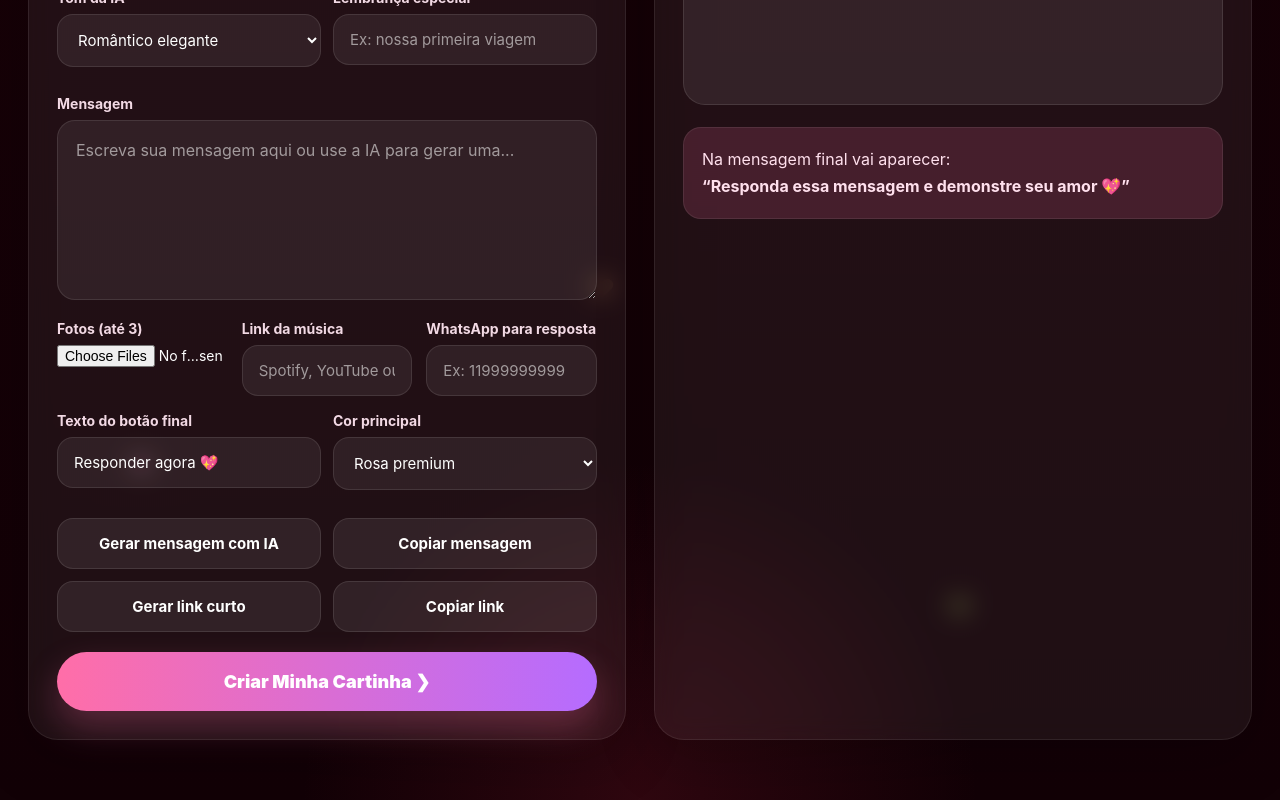
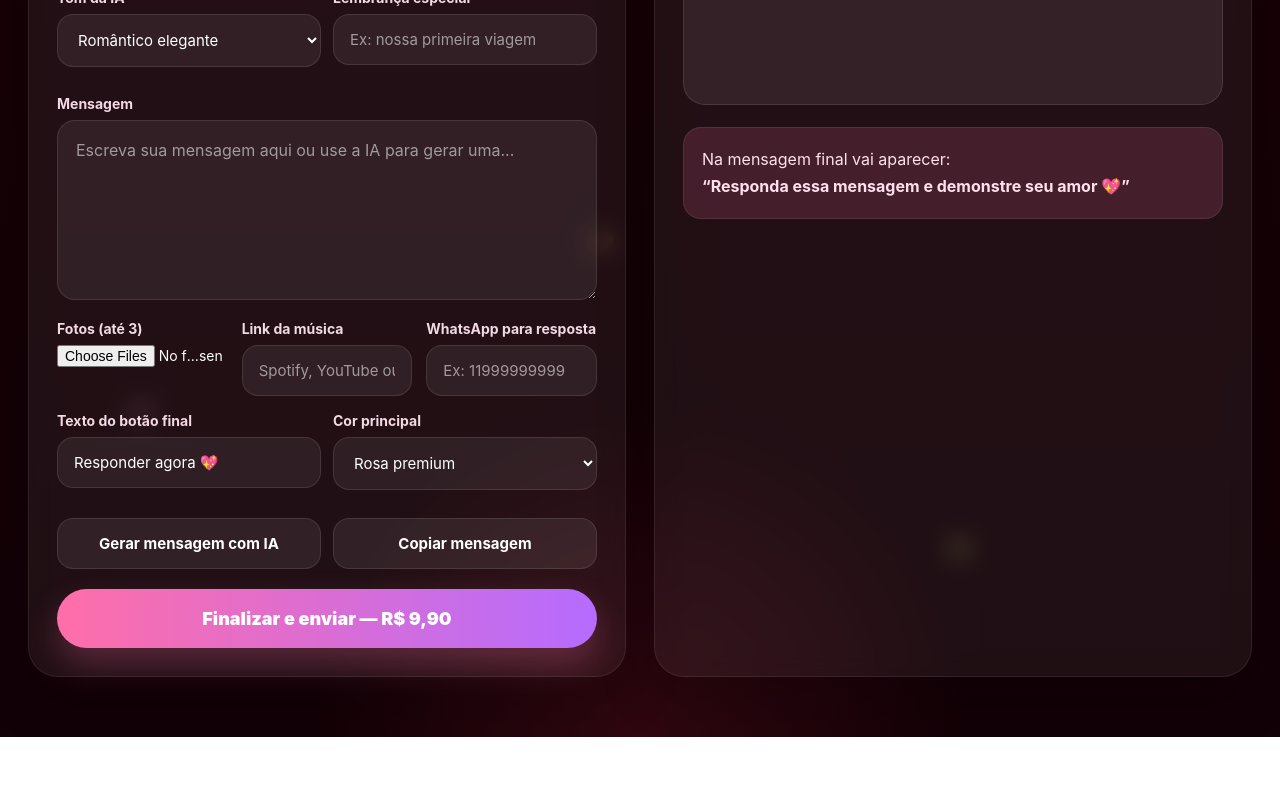
Before and after one commit to link-do-amor/link-do-amor, a Next.js app: page / in a window 1280 px wide. Shown: the part 970-1770 px from the top of the page. After the commit the page ends 1707 px from the top, so only its background shows below. Built offline with nearby package versions, Linux system fonts and the light colour scheme.

Commit message:
Update page.js

```diff
--- a/app/page.js
+++ b/app/page.js
@@ -16,11 +16,9 @@ export default function Home() {
   })
 
   const [photos, setPhotos] = useState([])
-  const [createdLink, setCreatedLink] = useState('')
   const [copiedMessage, setCopiedMessage] = useState(false)
-  const [copiedLink, setCopiedLink] = useState(false)
   const [loadingAi, setLoadingAi] = useState(false)
-  const [saving, setSaving] = useState(false)
+  const [paying, setPaying] = useState(false)
 
   function handleChange(e) {
     const { name, value } = e.target
@@ -85,7 +83,7 @@ ${from} 💖`
         message: buildAiMessage()
       }))
       setLoadingAi(false)
-    }, 1000)
+    }, 900)
   }
 
   async function copyMessage() {
@@ -95,18 +93,11 @@ ${from} 💖`
     setTimeout(() => setCopiedMessage(false), 1800)
   }
 
-  async function copyLink() {
-    if (!createdLink) return
-    await navigator.clipboard.writeText(createdLink)
-    setCopiedLink(true)
-    setTimeout(() => setCopiedLink(false), 1800)
-  }
+  async function handlePagamento() {
+    try {
+      setPaying(true)
 
-  async function createCartinha(openInNewTab = false) {
-    try {
-      setSaving(true)
-
-      const response = await fetch('/api/cartinhas', {
+      const response = await fetch('/api/pagamento', {
         method: 'POST',
         headers: {
           'Content-Type': 'application/json'
@@ -127,21 +118,16 @@ ${from} 💖`
 
       const data = await response.json()
 
-      if (!response.ok || !data.slug) {
-        alert(data?.error || 'Erro ao criar cartinha.')
+      if (!response.ok || !data.url) {
+        alert(data?.error || 'Erro ao abrir pagamento.')
         return
       }
 
-      const link = `${window.location.origin}/c/${data.slug}`
-      setCreatedLink(link)
-
-      if (openInNewTab) {
-        window.open(link, '_blank')
-      }
+      window.location.href = data.url
     } catch (error) {
-      alert('Erro ao criar cartinha.')
+      alert('Erro ao abrir pagamento.')
     } finally {
-      setSaving(false)
+      setPaying(false)
     }
   }
 
@@ -383,30 +369,13 @@ ${from} 💖`
             </button>
           </div>
 
-          <div className="double-grid" style={doubleGridStyle}>
-            <button type="button" onClick={() => createCartinha(false)} style={secondaryButtonStyle}>
-              {saving ? 'Gerando link...' : 'Gerar link curto'}
-            </button>
-
-            <button type="button" onClick={copyLink} style={secondaryButtonStyle}>
-              {copiedLink ? 'Link copiado!' : 'Copiar link'}
-            </button>
-          </div>
-
           <button
             type="button"
-            onClick={() => createCartinha(true)}
+            onClick={handlePagamento}
             style={{ ...primaryButtonStyle, background: accent.gradient }}
           >
-            {saving ? 'Criando...' : 'Criar Minha Cartinha ❯'}
+            {paying ? 'Abrindo pagamento...' : 'Finalizar e enviar — R$ 9,90'}
           </button>
-
-          {createdLink && (
-            <div style={linkBoxStyle}>
-              <div style={linkLabelStyle}>Link gerado</div>
-              <div style={linkTextStyle}>{createdLink}</div>
-            </div>
-          )}
         </div>
 
         <div style={glassCardStyle}>
@@ -817,28 +786,6 @@ const previewMessageStyle = {
   fontSize: 17
 }
 
-const linkBoxStyle = {
-  marginTop: 16,
-  padding: 16,
-  borderRadius: 18,
-  background: 'rgba(255,255,255,0.08)',
-  border: '1px solid rgba(255,255,255,0.10)'
-}
-
-const linkLabelStyle = {
-  fontSize: 13,
-  color: '#f6dce7',
-  marginBottom: 8,
-  fontWeight: 800
-}
-
-const linkTextStyle = {
-  wordBreak: 'break-all',
-  color: '#fff',
-  fontSize: 14,
-  lineHeight: 1.6
-}
-
 const upsellBoxStyle = {
   marginTop: 22,
   padding: 18,
```
